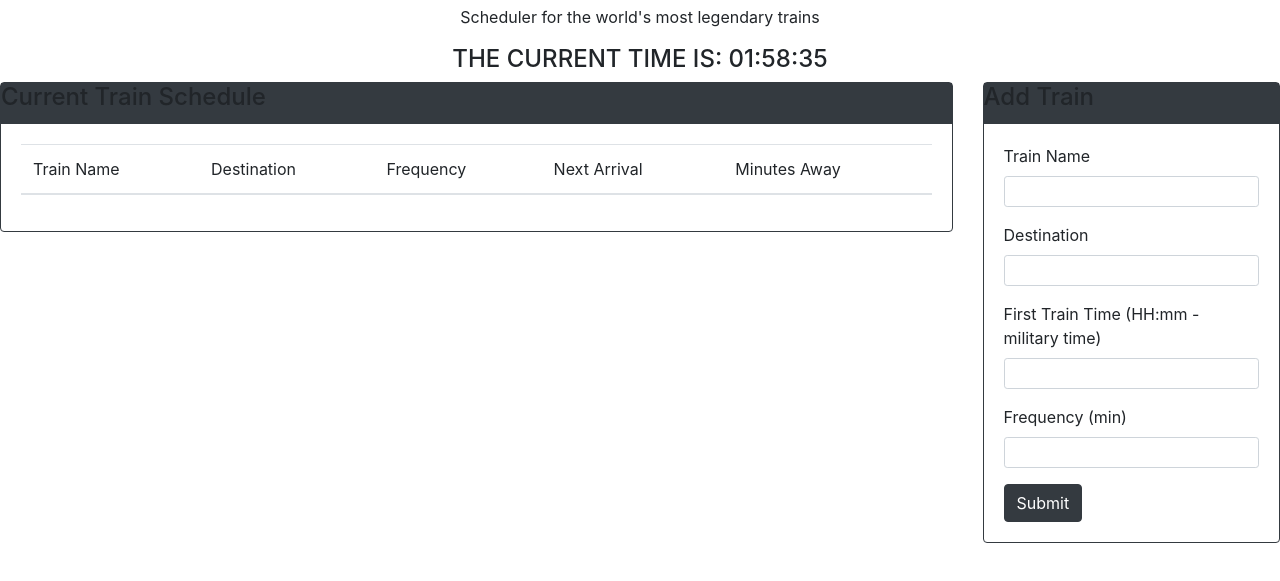
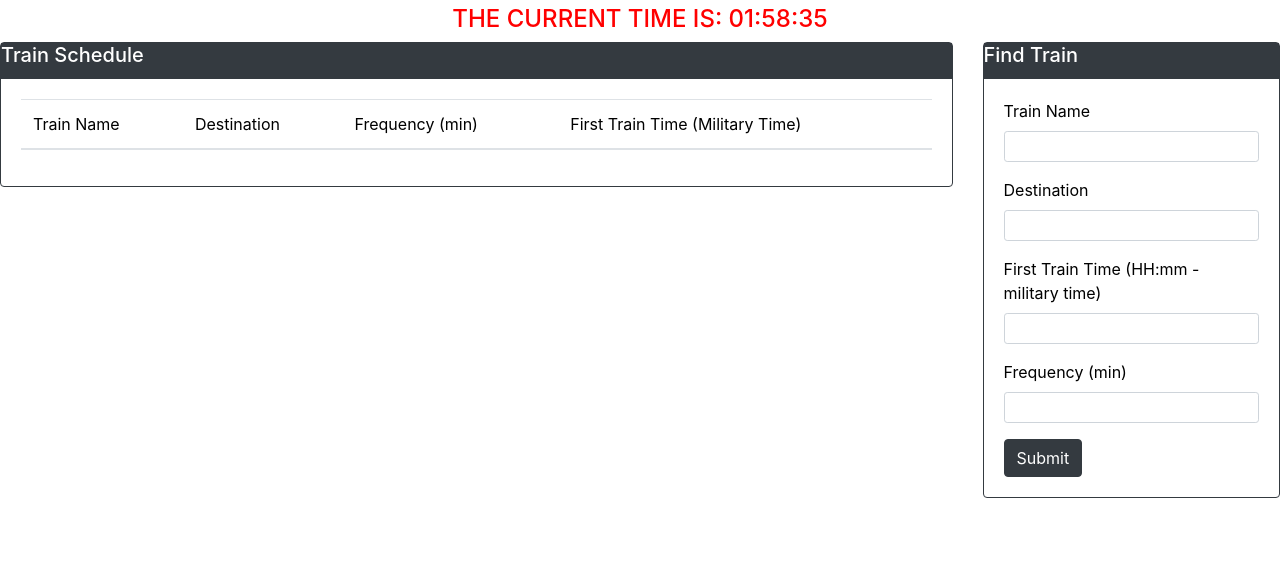
Before and after one commit to ermiaswoldetsadik/Train-Scheduler, a plain HTML site: page index.html in a window 1280 px wide. Shown: the part 51-632 px from the top of the page. Drawn offline with nearby package versions, Linux system fonts and the light colour scheme; no server answers.

Commit message:
added firebase

```diff
--- a/assets/css/style.css
+++ b/assets/css/style.css
@@ -0,0 +1,12 @@
+h4{
+    color: red;
+}
+h5{
+    color: white;
+}
+tr{
+    color: black;
+}
+.form-group{
+    color: black;
+}
--- a/assets/javascript/train.js
+++ b/assets/javascript/train.js
@@ -1,11 +1,11 @@
 // initialize firebase
 var config = {
-	apiKey: "AIzaSyAhQZLWKG6sdGiwKSnmG-Y_6jVlwzZtTEU",
-    authDomain: "train-scheduler-44bd7.firebaseapp.com",
-    databaseURL: "https://train-scheduler-44bd7.firebaseio.com",
-    projectId: "train-scheduler-44bd7",
-    storageBucket: "train-scheduler-44bd7.appspot.com",
-    messagingSenderId: "379917877248"
+	apiKey: "AIzaSyB6rYlAHk2uT_JOyJ56YujQEanTUrNWvqY",
+    authDomain: "train-scheduler-1e064.firebaseapp.com",
+    databaseURL: "https://train-scheduler-1e064.firebaseio.com",
+    projectId: "train-scheduler-1e064",
+    storageBucket: "train-scheduler-1e064.appspot.com",
+    messagingSenderId: "309943796126"
 };
 
 firebase.initializeApp(config);
--- a/index.html
+++ b/index.html
@@ -13,10 +13,10 @@
 	<meta name="viewport" content="width=device-width, initial-scale=1, maximum-scale=1"/>
 </head>
 
-<body>
+<body background="">
 	<header>
 		<h1 class="title text-center">Worldwide Railways</h1>
-		<p class="header-text text-center">Scheduler for the world's most legendary trains</p>
+
 	</header>
 
 	<h4 class="time-text text-center">THE CURRENT TIME IS: <span id="currentTime"></span></h4>
@@ -25,7 +25,7 @@
 		<div class="col-sm-12 col-lg-9">
 			<div class="card border-dark">
 				<div class="card-heading bg-dark">
-					<h4 class="card-title">Current Train Schedule</h4>
+					<h5 class="card-title">Train Schedule</h5>
 				</div>
 				<div class="card-body">
 					<table class="table table-hover" id="train-schedule">
@@ -33,9 +33,8 @@
 							<tr>
 								<th>Train Name</th>
 								<th>Destination</th>
-								<th>Frequency</th>
-								<th>Next Arrival</th>
-								<th>Minutes Away</th>
+								<th>Frequency (min)</th>
+								<th>First Train Time (Military Time)</th>
 							</tr>
 						</thead>
 						<tbody id="new-train">
@@ -48,7 +47,7 @@
 		<div class="col-sm-12 col-lg-3">
 			<div class="card border-dark">
 				<div class="card-heading bg-dark">
-					<h4 class="card-title">Add Train</h4>
+					<h5 class="card-title">Find Train</h5>
 				</div>
 				<div class="card-body">
 					<form>
```
Also changed, not shown: assets/images/train.png (added).
